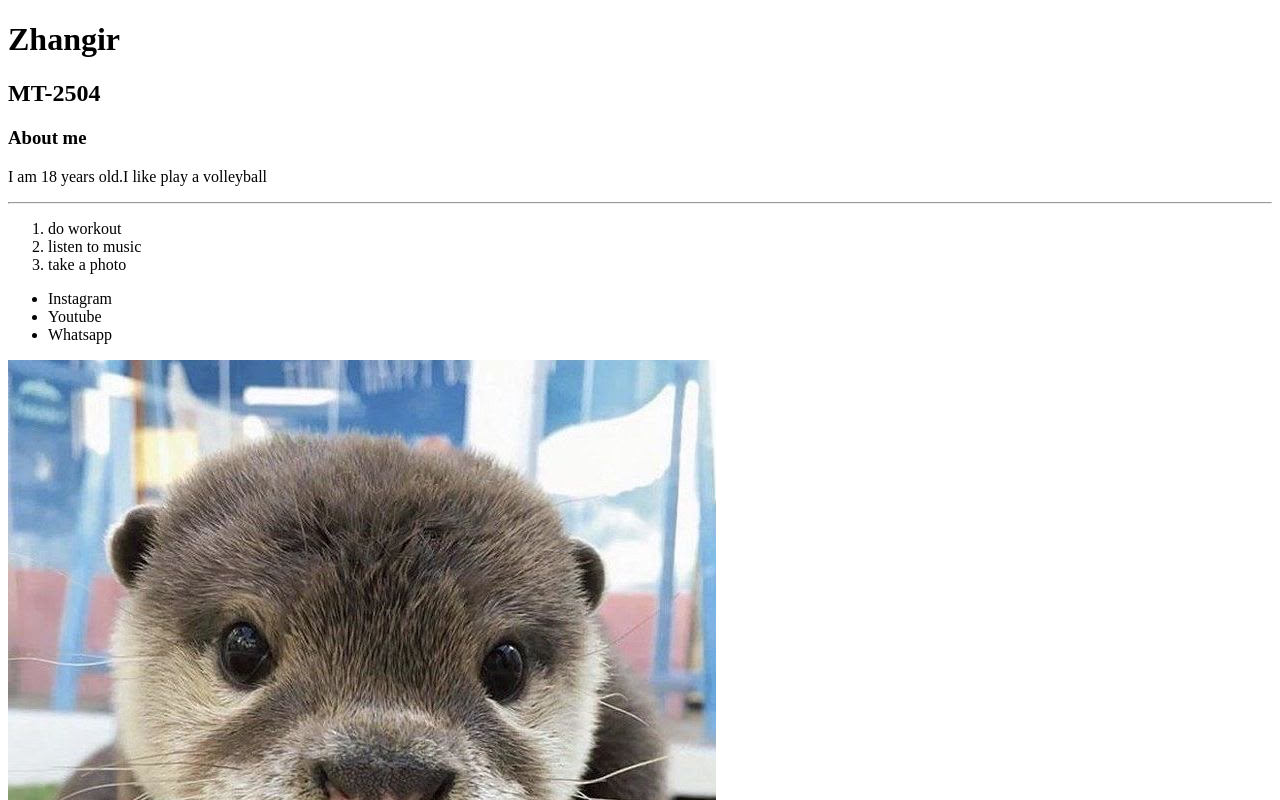
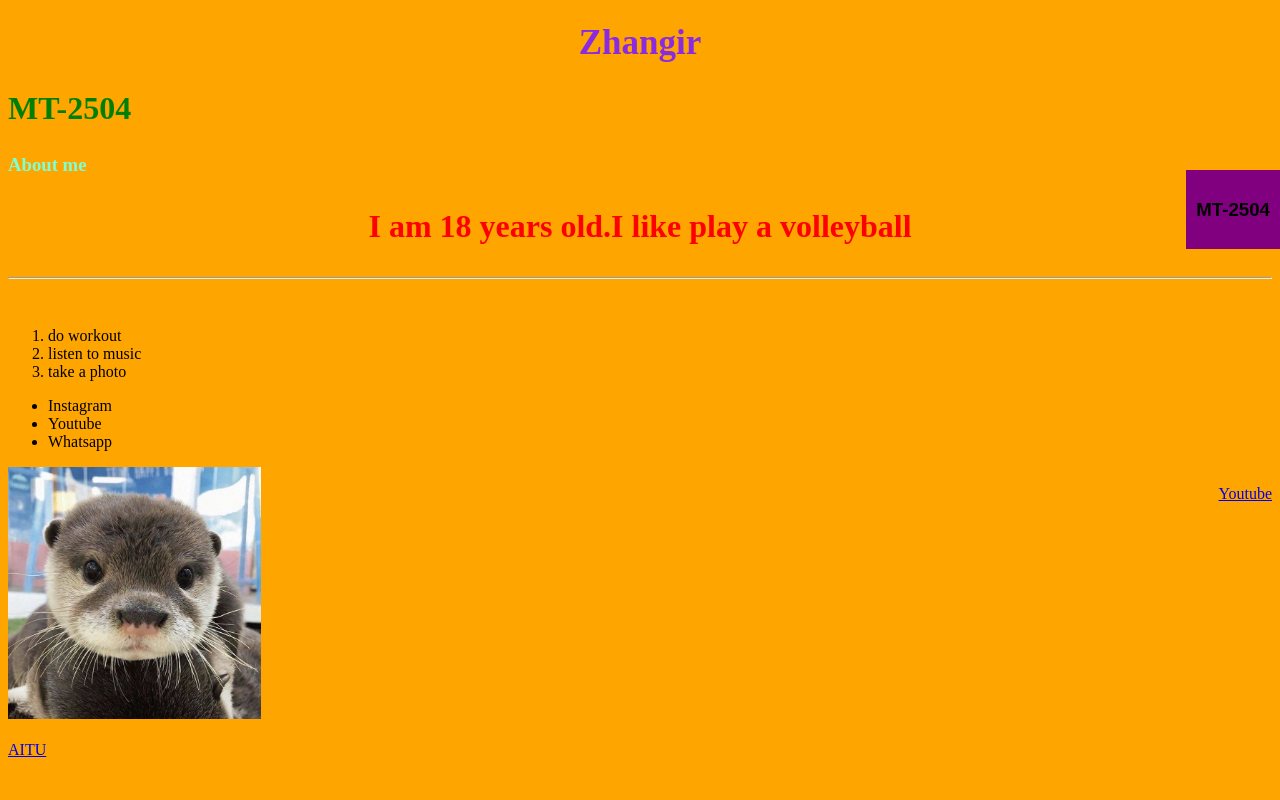
Before and after one commit to Zhangirmt2504/Zhangir_assignment1, a plain HTML site: page index.html in a window 1280 px wide. Shown: the top 800 px of the page. Drawn offline with Linux system fonts and the light colour scheme.

Commit message:
Add files via upload

```diff
--- a/index.html
+++ b/index.html
@@ -1,13 +1,18 @@
 <!DOCTYPE html>
 <html>
 <head>
+<style>
+    body {background-color: lightgray;}
+</style>
 <title>My First Webpage</title>
+<link rel="stylesheet" href="style.css">
+<link rel="icon" type="image/png" href="Statham.png">
 </head>
-<body>
-<h1>Zhangir</h1>
-<h2>MT-2504</h2>
-<h3>About me</h3>
-<p>I am 18 years old.I like play a volleyball<hr></p>
+<body class="classname">
+<h1 class="highlight">Zhangir</h1>
+<h2 id="main-heading">MT-2504</h2>
+<h3 style="color: aquamarine;">About me</h3>
+<p id="idname">I am 18 years old.I like play a volleyball<hr></p>
 <ol>
     <li>do workout</li>
     <li>listen to music</li>
@@ -18,10 +23,14 @@
     <li>Youtube</li>
     <li>Whatsapp</li>
 </ul>
-
+<div class="left-box">
 <img src="otter.jpeg">
+</div>
 <br>
+<div class="right-box">
 <a href="https://www.youtube.com/">Youtube</a>
+</div>
+<div class="clear"></div>
 <br>
 <a href="https://lms.astanait.edu.kz/">AITU</a>
 <p><button>Click me</button><hr></p>
@@ -62,9 +71,8 @@
     </tr>
     <tr>
         <td>This is</td>
-        <td><p> My first webpage</p></td>
+        <td>My first webpage</td>
     </tr>
-
 </table>
 <p>😎😜😄<hr></p>
 <form>
@@ -82,5 +90,16 @@
     <br>
     <input type="submit" value="Submit">
 </form>
+<div class="header">
+    <h1>Zhangir</h1>
+</div>
+<div class="main-content">
+    <h2>About Me</h2>
+    <p>I like listen to music</p>
+</div>
+<div class="footer">
+    <h3>MT-2504</h3>
+</div>
+
 </body>
 </html>
--- /dev/null
+++ b/style.css
@@ -0,0 +1,19 @@
+body {background-color:aqua;}
+.classname {background-color: orange;}
+#idname {font-size:32px;font-weight: bold; text-align: center;
+color: red;}
+.highlight {color:blueviolet; text-align: center;}
+#main-heading {color:green;}
+.header {position:static;font-family:'Arial',sans-serif;
+background-color: aquamarine;margin: 50px;padding: 30px; border: 10px solid black;}
+.main-content {position:relative;top: 0px; left:20px ;font-family: 'Times New Roman', Times, serif;
+background-color: darkgreen;  margin: 30px; padding: 20px; border: 10px solid black;}
+.footer {position:absolute;top: 170px ; right:0;font-family: Arial, Helvetica, sans-serif;
+background-color: purple; padding: 10px;}
+h1 {font-size:35px;}
+h2 {font-size: 2em;}
+p {font-size: 3rem; color: orange;}
+img {width: 50%;}
+.left-box {float: left; width: 40%;}
+.right-box {float: right;}
+.clear {clear: both;}
```
Also changed, not shown: St.png (added).
